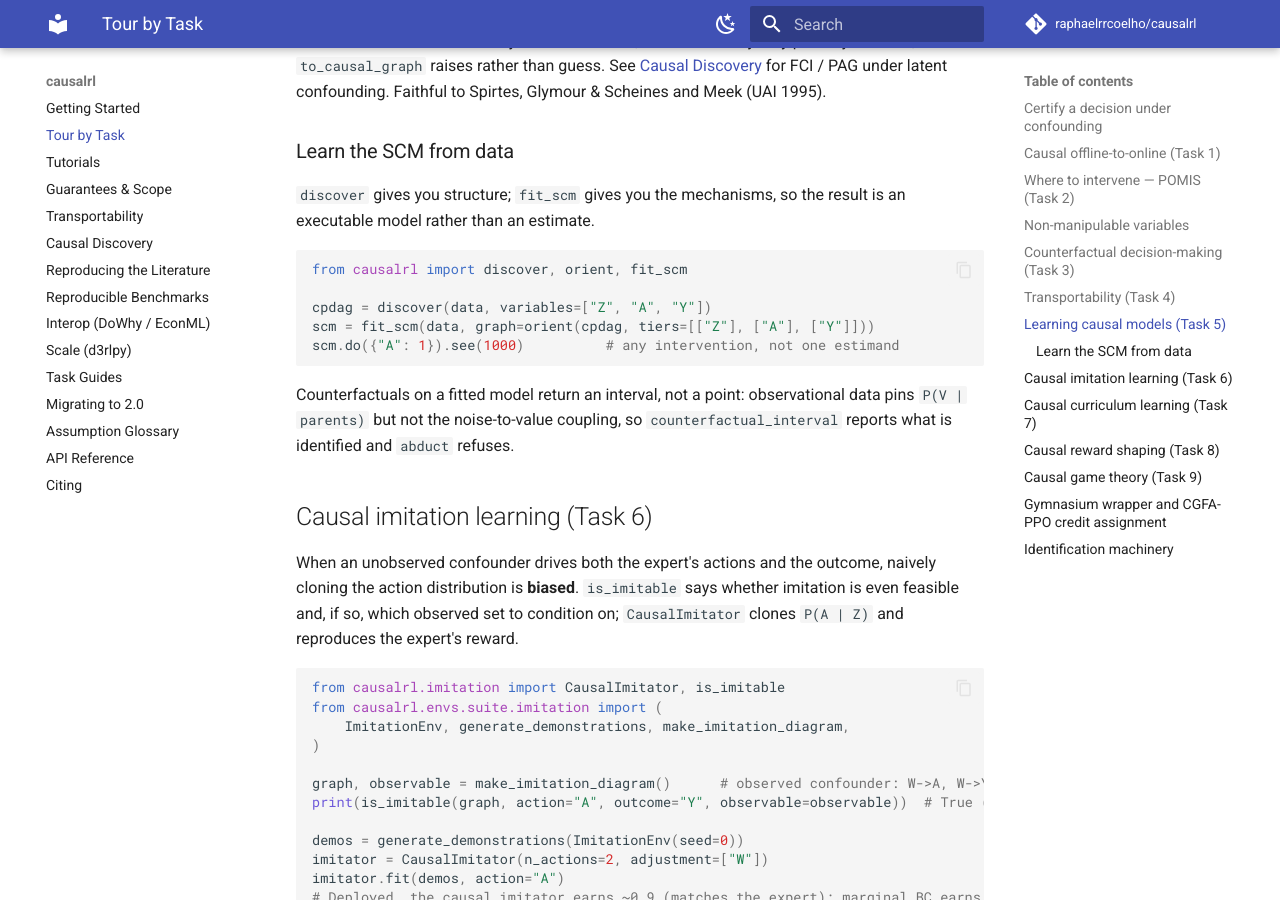
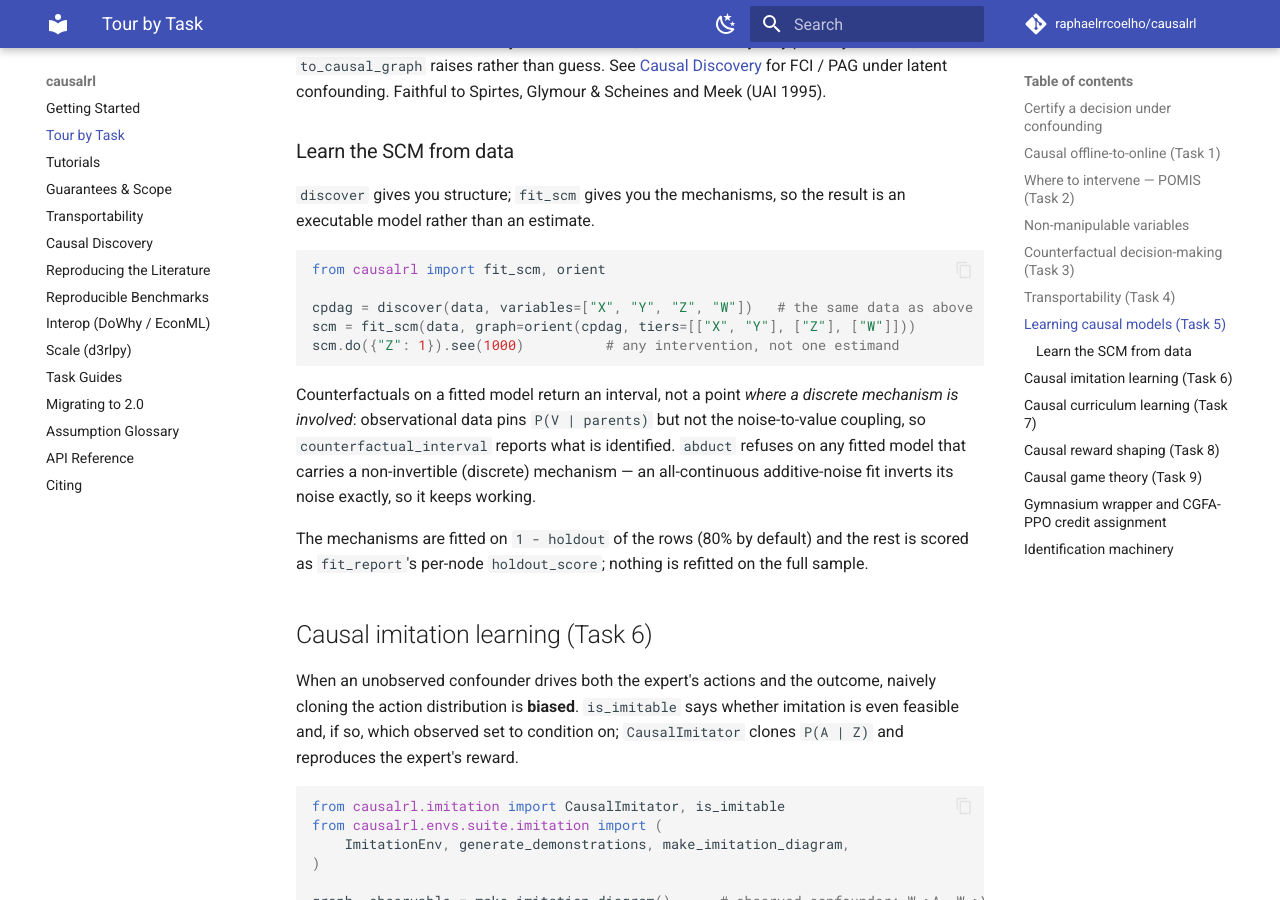
Before and after one commit to raphaelrrcoelho/causalrl, an MkDocs documentation site: the page built from docs/tour.md, in a window 1280 px wide and 900 px high, scrolled down 3848 px. Built offline with MkDocs 1.6.1 and Material for MkDocs 9.7.7, drawn with Linux system fonts in a browser that asks for light colours; comment, search, counter and statistics services are not loaded.

Commit message:
docs(learned-scm): make the tour snippet runnable and the claims around it true
tour.md: the fit_scm snippet reused the `data` defined 19 lines above (columns X,
Y, Z, W) while asking for variables=["Z", "A", "Y"], so copy-pasting it raised
KeyError: 'A'. It now discovers, orients and fits the discovery data it actually
has -- verified end to end, including the do({"Z": 1}) rollout. The abduct
sentence was stated unconditionally; abduct only refuses on a fitted model
carrying a non-invertible (discrete) mechanism, and works fine on an
all-continuous additive-noise fit (verified). The 80/20 train/holdout split is
now stated here too, since this is where a reader meets fit_scm first.

examples/learned_scm_nhefs.py: the last section announced "a dose the data never
assigned" and then printed the fit report, which shows no such thing. Header now
describes what is printed. Not replaced with a real off-support intervention on
purpose: on a TabularCPT node an off-support value snaps to the nearest fitted
level (fitters.py's row_index), so the claim would be misleading even when
demonstrated. The docstring also now says both contrasts come from 80%-data fits.

DESIGN.md: "Five new names" -> eleven, itemised; §4's architecture table pointed
the counterfactual bound at identification/counterfactual.py (it ships as
counterfactual_bounds.py) and named abduct as its dependency (§6 explains why it
uses the invertible fitters' residual instead); §8 still specified the
two-discrete-node test that §6's refinement replaced with a refusal.

````diff
--- a/docs/tour.md
+++ b/docs/tour.md
@@ -183,16 +183,21 @@ under latent confounding. Faithful to Spirtes, Glymour & Scheines and Meek (UAI
 model rather than an estimate.
 
 ```python
-from causalrl import discover, orient, fit_scm
+from causalrl import fit_scm, orient
 
-cpdag = discover(data, variables=["Z", "A", "Y"])
-scm = fit_scm(data, graph=orient(cpdag, tiers=[["Z"], ["A"], ["Y"]]))
-scm.do({"A": 1}).see(1000)          # any intervention, not one estimand
+cpdag = discover(data, variables=["X", "Y", "Z", "W"])   # the same data as above
+scm = fit_scm(data, graph=orient(cpdag, tiers=[["X", "Y"], ["Z"], ["W"]]))
+scm.do({"Z": 1}).see(1000)          # any intervention, not one estimand
 ```
 
-Counterfactuals on a fitted model return an interval, not a point: observational data pins
-`P(V | parents)` but not the noise-to-value coupling, so `counterfactual_interval` reports what is
-identified and `abduct` refuses.
+Counterfactuals on a fitted model return an interval, not a point *where a discrete mechanism is
+involved*: observational data pins `P(V | parents)` but not the noise-to-value coupling, so
+`counterfactual_interval` reports what is identified. `abduct` refuses on any fitted model that
+carries a non-invertible (discrete) mechanism — an all-continuous additive-noise fit inverts its
+noise exactly, so it keeps working.
+
+The mechanisms are fitted on `1 - holdout` of the rows (80% by default) and the rest is scored as
+`fit_report`'s per-node `holdout_score`; nothing is refitted on the full sample.
 
 ## Causal imitation learning (Task 6)
 
````
Also changed, not shown: docs/learned_scm/DESIGN.md (+11 -4 lines), 1 other file.
